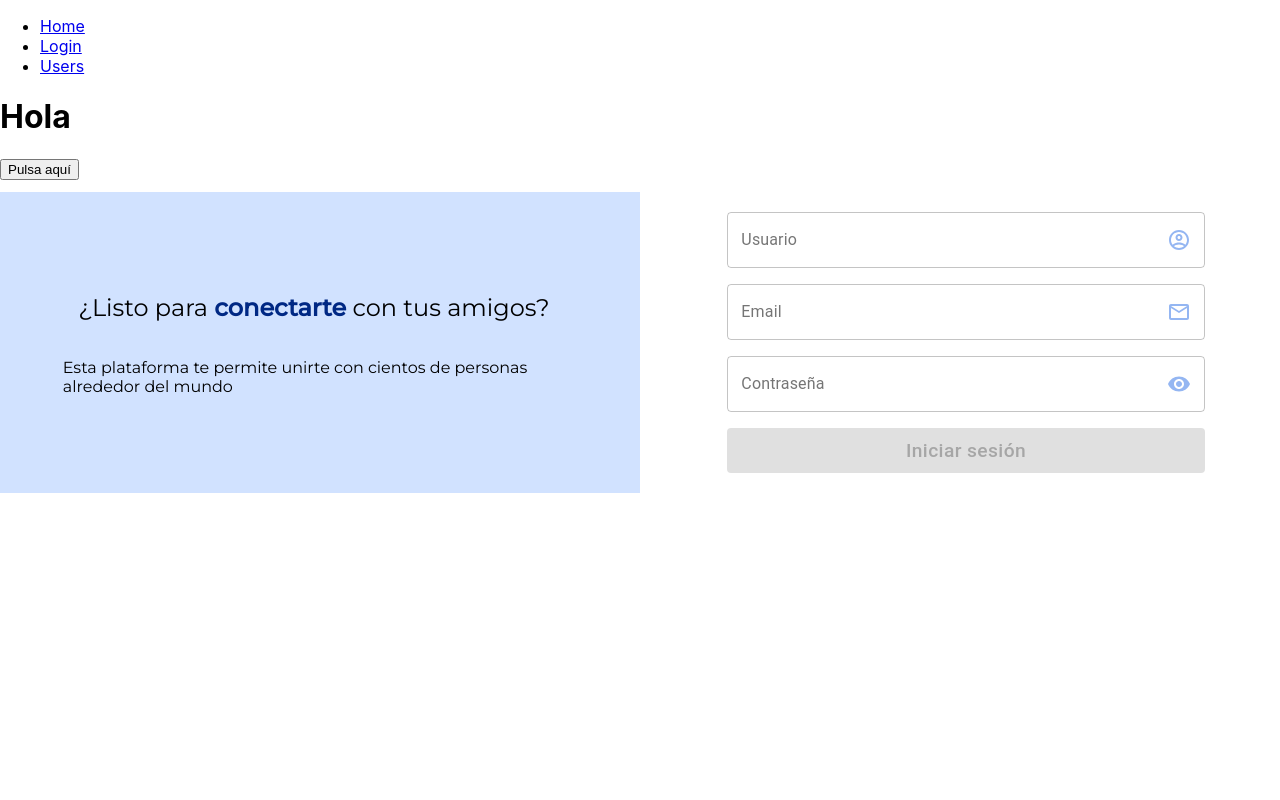
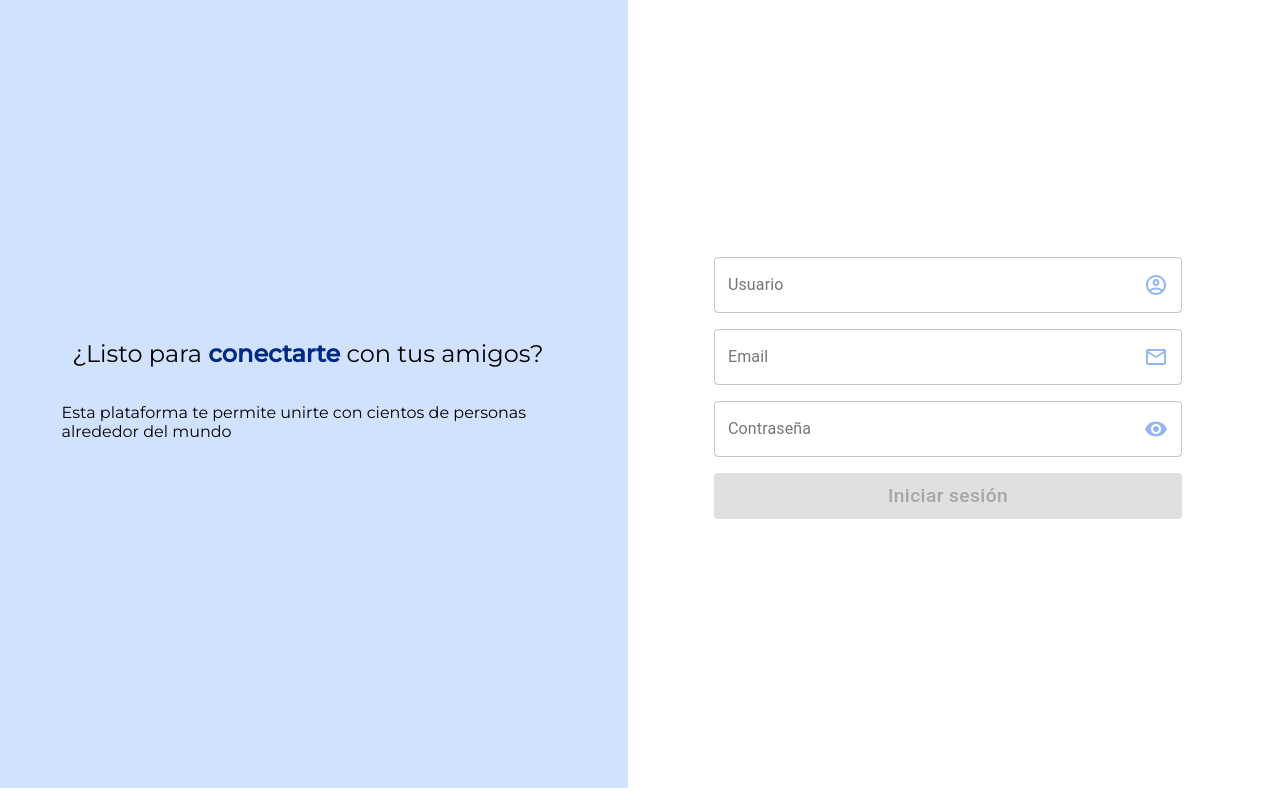
Before and after one commit to Nimoscmp/login-api-react, a React (Create React App) app: page /login in a window 1280 px wide. Built offline with nearby package versions, Linux system fonts and the light colour scheme.

Commit message:
Adjust routes and styles

```diff
--- a/src/App.js
+++ b/src/App.js
@@ -1,17 +1,20 @@
 import { useEffect, useState } from "react";
+import { BrowserRouter as Router, Route, Switch, Link, useHistory } from "react-router-dom";
 import Login from "./components/Login";
-import { BrowserRouter as Router, Route, Switch, Link, useHistory } from "react-router-dom";
+import Home from "./components/Home";
+import Loading from "./components/Loading";
 
 function App() {
 
   const [checklogin, setCheckLogin] = useState(false);
+  const [checkLogOut, setCheckLogOut] = useState(false);
   //Hook from react router
 
   return (
     <>
     <Router>
       <div>
-        <nav>
+        {/* <nav>
           <ul>
             <li>
               <Link to="/home">Home</Link>
@@ -20,10 +23,10 @@ function App() {
               <Link to="/login">Login</Link>
             </li>
             <li>
-              <Link to="/users">Users</Link>
+              <Link to="/">Loading</Link>
             </li>
           </ul>
-        </nav>
+        </nav> */}
 
         {/* A <Switch> looks through its children <Route>s and
             renders the first one that matches the current URL. */}
@@ -31,14 +34,19 @@ function App() {
           <Route path="/login">
             <Login
               setCheckLogin={setCheckLogin}
+              setCheckLogOut={setCheckLogOut}
               checklogin={checklogin}
             />
           </Route>
-          <Route path="/users">
-            <Users />
+          <Route path="/home">
+            <Home
+              setCheckLogin={setCheckLogin}
+              setCheckLogOut={setCheckLogOut}
+              checkLogOut={checkLogOut}
+            />
           </Route>
-          <Route path="/home">
-            <Home />
+          <Route path="/">
+            <Loading/>
           </Route>
         </Switch>
       </div>
@@ -47,12 +55,4 @@ function App() {
   );
 }
 
-function Home() {
-  return <h2>Home</h2>;
-}
-
-function Users() {
-  return <h2>Users</h2>;
-}
-
 export default App;
--- a/src/components/Home.jsx
+++ b/src/components/Home.jsx
@@ -1,9 +1,38 @@
-import React from 'react'
+import React, { useEffect, useState } from 'react'
+import { Button } from '@material-ui/core'
+import { useHistory } from 'react-router';
+import useStyles from '../styles/Styles';
 
-export default function Home() {
+export default function Home({setCheckLogin, setCheckLogOut, checkLogOut}) {
+
+    const classes = useStyles();
+
+    setCheckLogin(false);
+
+    const handleLogOut = () => {
+        setCheckLogOut(true);
+    }
+
+    useEffect(() => {
+        if (checkLogOut) {
+            history.push('/login');
+        }
+    }, [checkLogOut])
+
+
+    // >>> Routing
+    let history = useHistory();
+
     return (
         <>
-
+            <Button
+                variant="contained"
+                color="secondary"
+                type="submit"
+                className={classes.inputControl}
+                onClick={handleLogOut}>
+                <span className={classes.spanButton}>Cerrar sesión</span>
+            </Button>
         </>
     )
 }
--- a/src/components/Login.jsx
+++ b/src/components/Login.jsx
@@ -8,11 +8,14 @@ import Section from './login/Section';
 import axios from 'axios';
 import { useHistory } from 'react-router';
 
-export default function Login({setCheckLogin, checklogin}) {
+export default function Login({setCheckLogin, setCheckLogOut, checklogin}) {
 
     //Declare constante from styles component
     const classes = useStyles();
     //Use state to change icon colors when focus
+
+    setCheckLogOut(false);
+
     const [inputFocus, setInputFocus] = useState({
         _userName: false,
         _email: false,
@@ -137,17 +140,10 @@ export default function Login({setCheckLogin, checklogin}) {
 
     return (
         <>
-            <h1>Hola</h1>
-            <Grid container spacing={3}>
-                <Grid item xs={12}>
-                    <section>
-                        <button onClick={getApi}>Pulsa aquí</button>
-                    </section>
-                </Grid>
-
+            <Grid container spacing={3} className={classes.cover}>
                 <Section />
 
-                <Grid container item xs={12} sm={6} justify="center">
+                <Grid container item xs={12} md={6} justify="center">
                     <aside className={classes.asideContainer}>
                         <form
                             className={classes.formContainer}
--- a/src/components/login/Section.jsx
+++ b/src/components/login/Section.jsx
@@ -7,7 +7,7 @@ export default function Section() {
     const classes = useStyles();
 
     return (
-        <Grid container item xs={12} sm={6} className={classes.bgLight} justify="center">
+        <Grid container item xs={12} md={6} className={classes.bgLight} justify="center">
             <section className={classes.sectionContainer}>
                 <div className={classes.formContainer}>
                     <h2 className={classes.fw400}>¿Listo para <strong className={classes.iconsLight}>conectarte</strong> con tus amigos?</h2>
--- a/src/styles/Styles.jsx
+++ b/src/styles/Styles.jsx
@@ -32,9 +32,13 @@ const useStyles = makeStyles((theme) => ({
         color: '#c77430'
     },
     asideContainer: {
-        width: '95%'
+        width: '95%',
+        display: 'flex',
+        alignItems: 'center',
+        justifyContent: 'center'
     },
     formContainer: {
+        width: '100%',
         display: 'flex',
         flexDirection: 'column',
         alignItems: 'center',
@@ -54,6 +58,27 @@ const useStyles = makeStyles((theme) => ({
     },
     fw400: {
         fontWeight: '400'
+    },
+    h3 : {
+        fontSize: '1.5rem',
+        color: '#f50057',
+        margin: '5px'
+    },
+    divLoad: {
+        display: 'flex',
+        alignItems: 'center',
+        justifyContent: 'center'
+    },
+    mainLoad: {
+        display: 'flex',
+        alignItems: 'center',
+        justifyContent: 'center',
+        width: '100%',
+        height: '96vh'
+    },
+    cover : {
+        width: '100%',
+        height: '100vh'
     }
 }));
 
```
